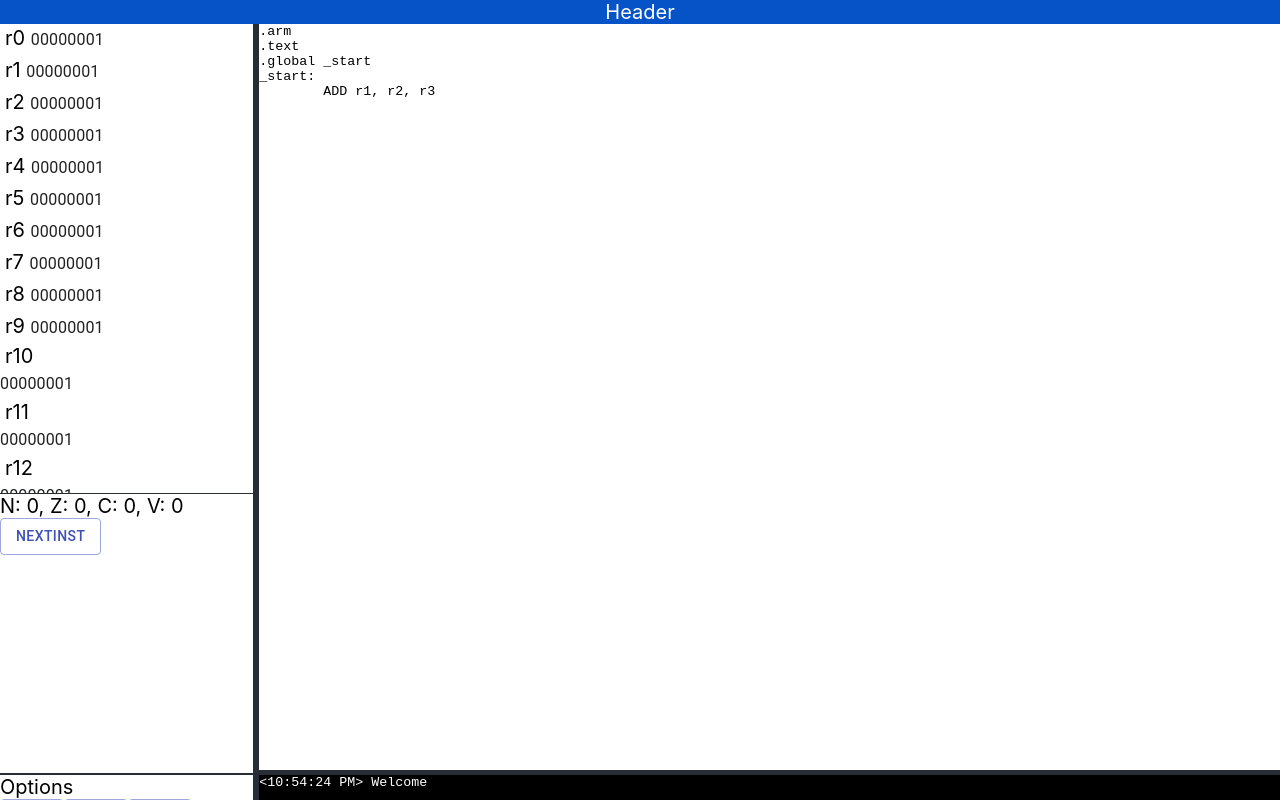
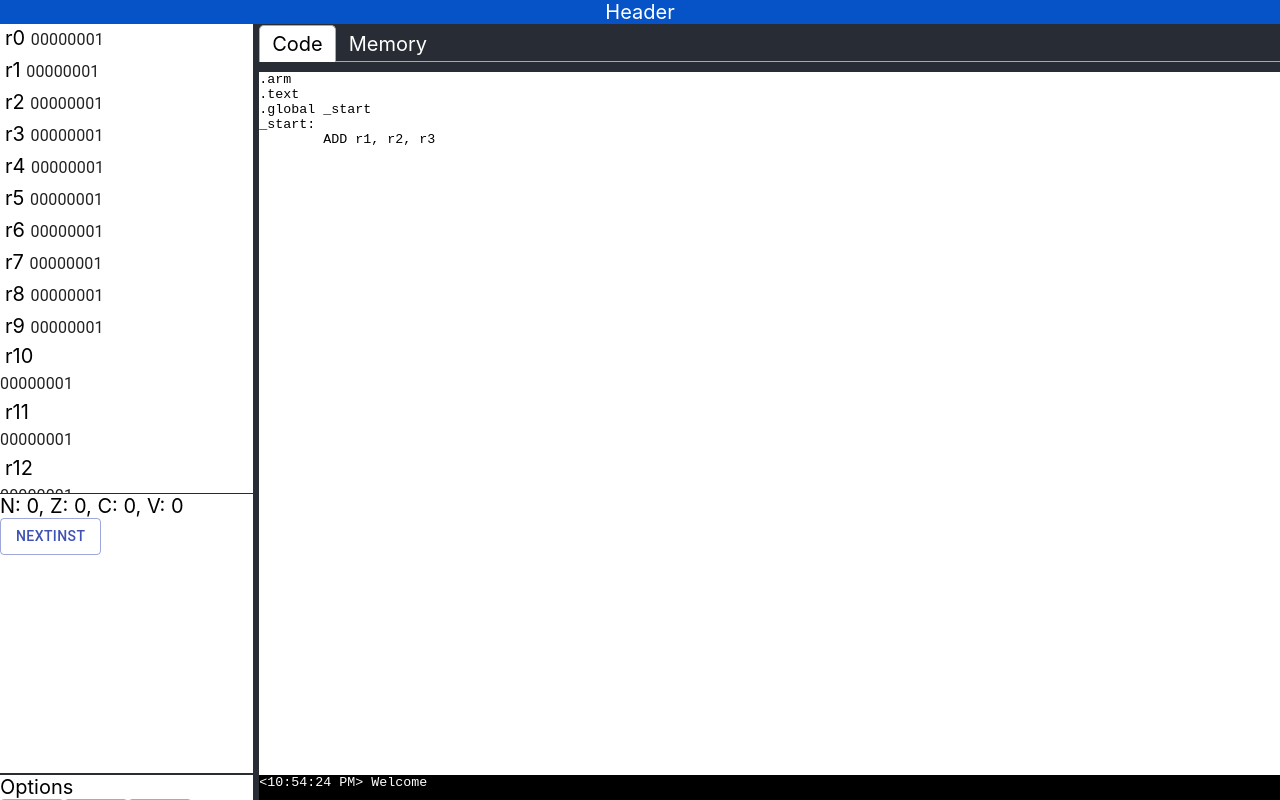
Before and after one commit to Koro95/ARM-Simulator, a React (Create React App) app: page / in a window 1280 px wide. Shown: the top 800 px of the page. Built offline with nearby package versions, Linux system fonts and the light colour scheme.

Commit message:
tabs for main memory and code, small warning fix

```diff
--- a/package.json
+++ b/package.json
@@ -11,9 +11,11 @@
     "@types/node": "^12.20.7",
     "@types/react": "^17.0.3",
     "@types/react-dom": "^17.0.3",
+    "@types/react-tabs": "^2.3.2",
     "react": "^17.0.2",
     "react-dom": "^17.0.2",
     "react-scripts": "4.0.3",
+    "react-tabs": "^3.2.2",
     "typescript": "^4.2.3",
     "web-vitals": "^1.1.1"
   },
--- a/src/App.css
+++ b/src/App.css
@@ -72,3 +72,10 @@
   color: black;
   text-align: left;
 }
+.react-tabs {
+  height: 100%;
+}
+
+.react-tabs__tab-panel {
+  height: 100%;
+}
--- a/src/Cpu.tsx
+++ b/src/Cpu.tsx
@@ -2,6 +2,8 @@ import React from "react";
 import InputBase from '@material-ui/core/InputBase';
 import Box from '@material-ui/core/Box';
 import Button from '@material-ui/core/Button';
+import { Tab, Tabs, TabList, TabPanel } from 'react-tabs';
+import 'react-tabs/style/react-tabs.css';
 
 const parse = require('./parser/parser').parse;
 
@@ -124,7 +126,20 @@ class Cpu extends React.Component<any, CpuState> {
                 </Box>
                 <Box width="79.75%" height="100%">
                     <Box height="79.5%" mb="0.5%">
-                        <textarea className="App-userinput" value={this.state.userInput.toString()} onChange={e => this.userInputChange(e)} onKeyDown={e => this.allowTabKey(e)} />
+                        <Tabs>
+                            <TabList>
+                                <Tab>Code</Tab>
+                                <Tab>Memory</Tab>
+                            </TabList>
+
+                            <TabPanel>
+                                <textarea className="App-userinput" value={this.state.userInput.toString()} onChange={e => this.userInputChange(e)} onKeyDown={e => this.allowTabKey(e)} />
+                            </TabPanel>
+                            <TabPanel>
+                            <textarea className="App-userinput" value={"0x1f415f Memory"}  />
+                            </TabPanel>
+                        </Tabs>
+
                     </Box>
                     <Box height="19.5%">
                         <textarea className="App-terminal" value={this.state.terminal.toString()} disabled />
@@ -318,20 +333,20 @@ class Instruction {
                     break;
                 case "LSR":
                     y = x >>> shiftAmount;
-                    carry = (x >>> (shiftAmount - 1) & 1);
+                    carry = (x >>> (shiftAmount - 1)) & 1;
                     break;
                 case "ASR":
                     y = x >> shiftAmount;
-                    carry = (x >> (shiftAmount - 1) & 1);
+                    carry = (x >> (shiftAmount - 1)) & 1;
                     break;
                 case "ROR":
                     y = (x >>> shiftAmount) | (x << (32 - shiftAmount));
-                    carry = (x >>> (shiftAmount - 1) & 1);
+                    carry = (x >>> (shiftAmount - 1)) & 1;
                     break;
                 case "RRX":
                     y = (x >>> shiftAmount) | (x << (32 - shiftAmount + 1));
                     y |= (this.codeExecutionEngine.cpu.state.statusRegister.getC() << (32 - shiftAmount));
-                    carry = (x >>> (shiftAmount - 1) & 1);
+                    carry = (x >>> (shiftAmount - 1)) & 1;
                     break;
             }
 
```
Also changed, not shown: 1 other file (tests, documents, lock files or other folders).
